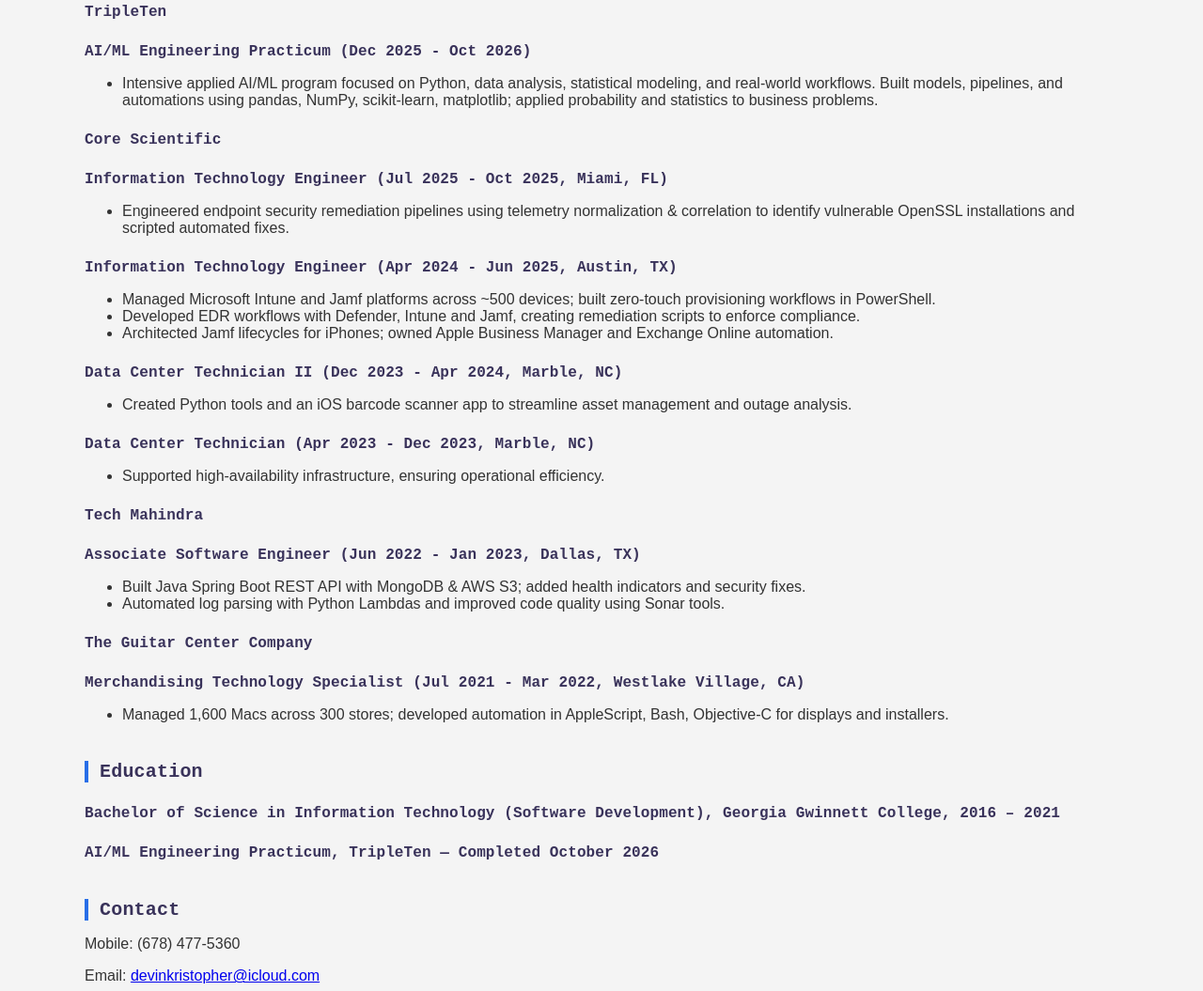
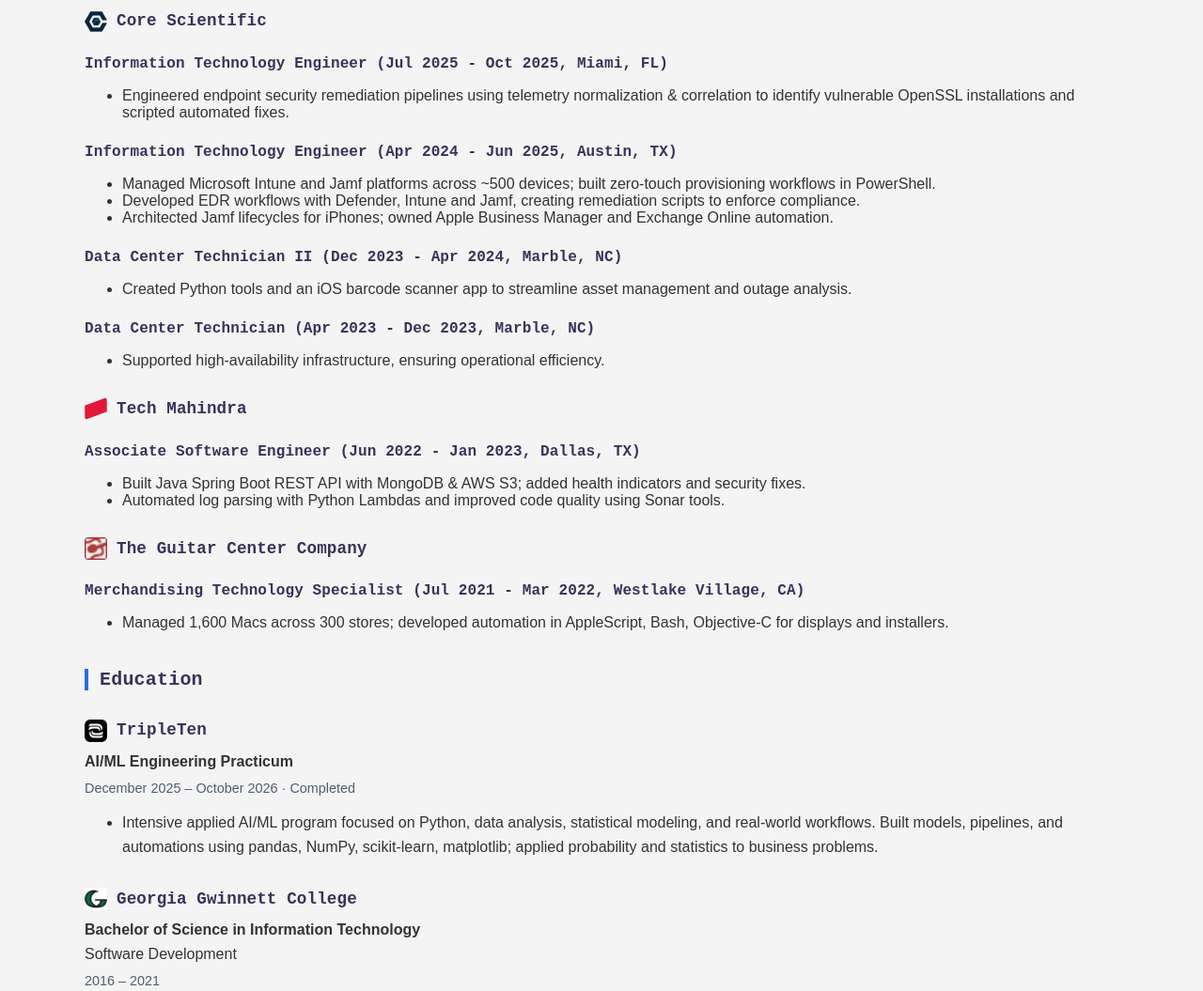
Before and after one commit to devinkristopher/my-portfolio, a plain HTML site: page index.html in a window 1280 px wide. Shown: the part 5177-6232 px from the top of the page at 94% size. Drawn offline with Linux system fonts and the light colour scheme.

Commit message:
Add organization icons and move TripleTen into Education

```diff
--- a/index.html
+++ b/index.html
@@ -29,12 +29,24 @@
         font-weight: 600;
         letter-spacing: 0.1px;
     }
-    h4 img {
+    .organization-heading {
+        display: flex;
+        align-items: center;
+        gap: 10px;
+        margin-top: 30px;
+        font-size: 1.1rem;
+        line-height: 1.4;
+    }
+    .organization-icon {
         width: 24px;
         height: 24px;
-        vertical-align: middle;
-        margin-right: 8px;
+        flex-shrink: 0;
+        object-fit: contain;
+        border-radius: 4px;
     }
+    .education-credential {margin: 8px 0; line-height: 1.6;}
+    .education-dates {color: #535e71; font-size: .9rem; margin: 6px 0 12px;}
+    #education ul {line-height: 1.6;}
     section{margin-top:40px}
     .skills-list{columns:2 200px;list-style:none;padding:0}
     .skills-list li{background:#fff;margin:5px 0;padding:10px;border-radius:4px;border:1px solid #e0e0e0}
@@ -353,24 +365,7 @@
     </section>
     <section id="experience">
       <h3>Experience</h3>
-      <!--
-      <h4>
-            <a href="https://example.com/home">
-        <img src="https://media.glassdoor.com/sqll/9009902/tripleten-squareLogo-1697656801139.png"
-             alt="A descriptive text for the image"
-             width="150"
-             height="auto">
-    </a>
-        TripleTen - AI/ML Engineering Practicum (Dec 2025 - Oct 2026)</h4>
-    -->
-        <h4>
-            TripleTen
-        </h4>
-        <h4>AI/ML Engineering Practicum (Dec 2025 - Oct 2026)</h4>
-        <ul>
-        <li>Intensive applied AI/ML program focused on Python, data analysis, statistical modeling, and real-world workflows. Built models, pipelines, and automations using pandas, NumPy, scikit-learn, matplotlib; applied probability and statistics to business problems.</li>
-        </ul>
-        <h4>Core Scientific</h4>
+      <h4 class="organization-heading"><img class="organization-icon" src="assets/organizations/core-scientific.webp" width="24" height="24" alt="" loading="lazy">Core Scientific</h4>
       <h4>Information Technology Engineer (Jul 2025 - Oct 2025, Miami, FL)</h4>
       <ul>
         <li>Engineered endpoint security remediation pipelines using telemetry normalization &amp; correlation to identify vulnerable OpenSSL installations and scripted automated fixes.</li>
@@ -389,37 +384,31 @@
       <ul>
         <li>Supported high‑availability infrastructure, ensuring operational efficiency.</li>
       </ul>
-      <h4>Tech Mahindra</h4>
+      <h4 class="organization-heading"><img class="organization-icon" src="assets/organizations/tech-mahindra.png" width="24" height="24" alt="" loading="lazy">Tech Mahindra</h4>
          <h4>Associate Software Engineer (Jun 2022 - Jan 2023, Dallas, TX)</h4>
       <ul>
         <li>Built Java Spring Boot REST API with MongoDB &amp; AWS S3; added health indicators and security fixes.</li>
         <li>Automated log parsing with Python Lambdas and improved code quality using Sonar tools.</li>
       </ul>
-      <h4>The Guitar Center Company</h4>
+      <h4 class="organization-heading"><img class="organization-icon" src="assets/organizations/guitar-center.ico" width="24" height="24" alt="" loading="lazy">The Guitar Center Company</h4>
       <h4>Merchandising Technology Specialist (Jul 2021 - Mar 2022, Westlake Village, CA)</h4>
       <ul>
         <li>Managed 1,600 Macs across 300 stores; developed automation in AppleScript, Bash, Objective‑C for displays and installers.</li>
       </ul>
     </section>
-    <!--
-    <section id="education">
-      <h3>Education</h3>
-      <h4>
-                    <a href="https://example.com/home">
-        <img src="https://www.ggc.edu/sites/default/files/styles/wysiwyg_default/public/2026-01/Grizzlyhead_Full%20Color%20RGB.jpg?itok=d5POudMS"
-             alt="A descriptive text for the image"
-             width="150"
-             height="auto">
-    </a>
-        Bachelor of Science in Information Technology (Software Development), Georgia Gwinnett College, 2016 – 2021</h4>
-      <p>AI/ML Engineering Practicum, TripleTen — Completed October 2026</p>
-    </section>
--->
+
 
     <section id="education">
       <h3>Education</h3>
-      <h4>Bachelor of Science in Information Technology (Software Development), Georgia Gwinnett College, 2016 – 2021</h4>
-      <h4>AI/ML Engineering Practicum, TripleTen — Completed October 2026</h4>
+      <h4 class="organization-heading"><img class="organization-icon" src="assets/organizations/tripleten.png" width="24" height="24" alt="" loading="lazy">TripleTen</h4>
+      <p class="education-credential"><strong>AI/ML Engineering Practicum</strong></p>
+      <p class="education-dates">December 2025 – October 2026 · Completed</p>
+      <ul>
+        <li>Intensive applied AI/ML program focused on Python, data analysis, statistical modeling, and real-world workflows. Built models, pipelines, and automations using pandas, NumPy, scikit-learn, matplotlib; applied probability and statistics to business problems.</li>
+      </ul>
+      <h4 class="organization-heading"><img class="organization-icon" src="assets/organizations/ggc.ico" width="24" height="24" alt="" loading="lazy">Georgia Gwinnett College</h4>
+      <p class="education-credential"><strong>Bachelor of Science in Information Technology</strong><br>Software Development</p>
+      <p class="education-dates">2016 – 2021</p>
     </section>
 
     <section id="contact">
```
Also changed, not shown: assets/organizations/core-scientific.webp (added), assets/organizations/ggc.ico (added), assets/organizations/guitar-center.ico (added), assets/organizations/tech-mahindra.png (added), assets/organizations/tripleten.png (added), 1 other file.
